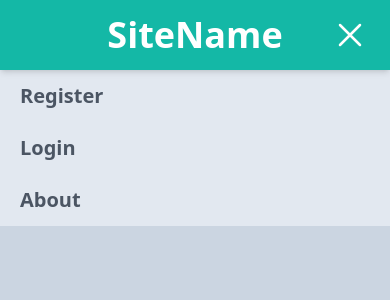
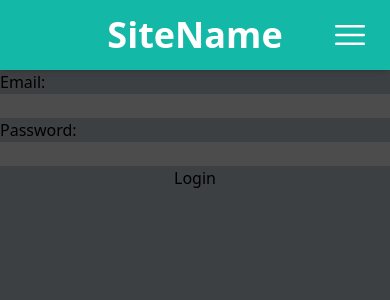
Before and after one commit to HenriqueVerasAraujo/poll-app-frontend, a React (Create React App) app: page /login in a window 390 px wide. Shown: the top 300 px of the page. Built offline with nearby package versions, Linux system fonts and the light colour scheme; the HTML template or start-up script is replaced by a standard one.

Commit message:
Finish css navbar with blackout screen

```diff
--- a/src/components/LoginForm.jsx
+++ b/src/components/LoginForm.jsx
@@ -38,7 +38,7 @@ export default function LoginForm() {
     };
 
   return (
-    <div className=''>
+    <div className='pt-[70px] md:pt-[60px] z-0'>
         <form className='flex flex-col' onSubmit={handleSubmit(submitForm)}>
             <label>Email: </label>
             <input type="email" {...register('email')} />
--- a/src/components/Navbar.jsx
+++ b/src/components/Navbar.jsx
@@ -7,6 +7,7 @@ export default function Navbar() {
     const [loggedIn, setLoggedIn] = useState(false);
 
     const navigate = useNavigate();
+
 
     const buttonsFree = [
         {name:'Register', to: '/register'},
@@ -29,6 +30,16 @@ export default function Navbar() {
         }
     };
 
+    const openNavFunction = () => {
+        document.body.style.overflow = "hidden"
+        setOpenNav(true);
+    }
+
+    const closeNavFunction = () => {
+        setOpenNav(false);
+        document.body.style.overflow = "scroll"
+    }
+
     useEffect(() => {
         verifyLogin();
     }, []);
@@ -36,7 +47,7 @@ export default function Navbar() {
   return (
     <div className='w-full h-auto fixed top-0 left-0'>
         {/* GREEN NAVBAR */}
-        <div className='w-full h-[70px] sm:h-[60px] bg-teal-500 flex flex-col justify-center items-center sm:justify-center shadow-md z-10'>
+        <div className='w-full h-[70px] sm:h-[60px] bg-teal-500 flex flex-col justify-center absolute items-center sm:justify-center shadow-md z-10'>
             <div className='w-full h-full flex items-center relative sm:justify-between'>
                 {/* SITE NAME */}
                 <div className='w-full h-full sm:w-auto sm:pl-10 flex items-center justify-center'>
@@ -44,10 +55,10 @@ export default function Navbar() {
                 </div>
                 {/* HAMBUGER MENU BUTTONS */}
                 <div className='text-2xl flex items-center sm:hidden absolute right-5'>
-                    {openNav ? (
-                        <button onClick={() => setOpenNav(!openNav)}>{menuIcon}</button>
+                    {!openNav ? (
+                        <button onClick={openNavFunction}>{menuIcon}</button>
                     ) : (
-                        <button onClick={() => setOpenNav(!openNav)}>{closeIcon}</button>
+                        <button onClick={closeNavFunction}>{closeIcon}</button>
                     )}
                 </div>
                 {/* NAV BUTTONS BIG SCREEN */}
@@ -68,8 +79,10 @@ export default function Navbar() {
                 </div>
             </div>
         </div>
+        {/* BLACKOUT DIV */}
+        <div onClick={closeNavFunction} className={`bg-black opacity-70 fixed w-screen h-screen z-[-2] ${!openNav && 'opacity-0'} duration-300`}></div>
         {/* NAV BUTTONS SMALL SCREEN */}
-            <div className={`w-full h-auto bg-slate-200 sm:hidden absolute ${openNav ? '-top-[200px]' : 'top-[70px]' } duration-500 z-[-1]`}>
+            <div className={`w-full h-auto bg-slate-200 sm:hidden absolute ${!openNav ? '-top-[200px]' : 'top-[70px]'} duration-300 ease-out z-0`}>
                 {loggedIn ? (
                 buttonsAccount.map((singleButton) => (
                     <div className='w-auto h-auto p-3 pl-5 text-xl font-bold text-gray-600'>
@@ -84,6 +97,7 @@ export default function Navbar() {
                 ))
             )}
             </div>
+
     </div>
   )
 };
```
